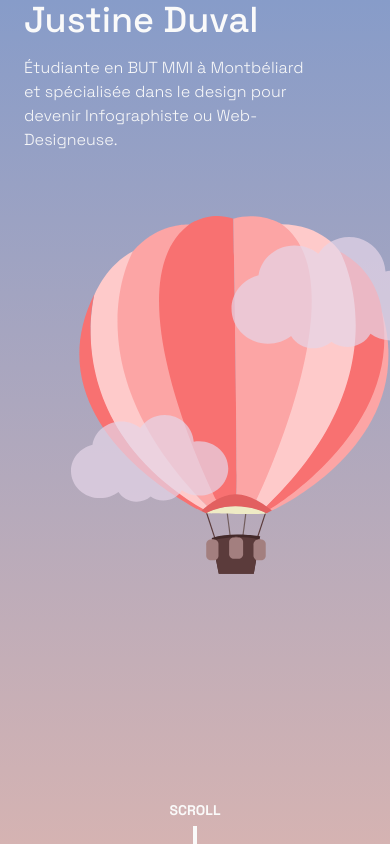
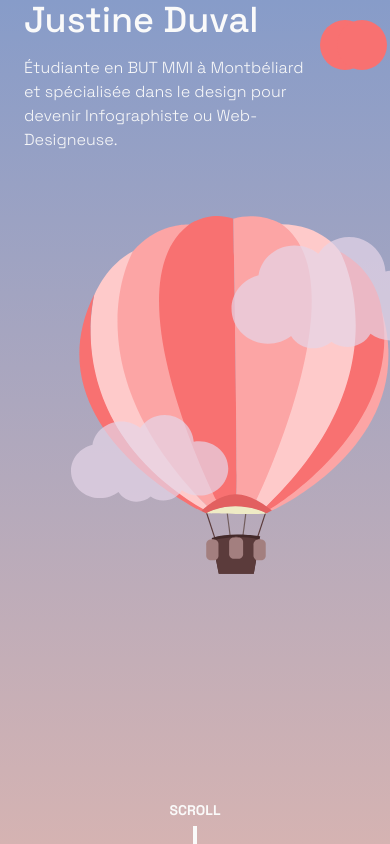
Before and after one commit to duval-justine/Portfolio_Justine_Duval, a Vue app: page / in a window 390 px wide. Built offline with nearby package versions, Linux system fonts and the light colour scheme.

Commit message:
Début du menu responsive forat 3xs

```diff
--- a/src/components/Header.vue
+++ b/src/components/Header.vue
@@ -1,21 +1,31 @@
 <template>
+    <!-- Menu Format 3XS -->
+    <div class="xs:hidden z-50">
+        <input type="checkbox" id="active">
+        <label for="active" class="menu-btn"><i class="fas fa-bars"></i></label>
+        <div class="wrapper">
+            <ul class="font-space-grotesk text-[60px] font-bold   text-white">
+                <li>
+                    <RouterLink to="/projetsco">Projets</RouterLink>
+                </li>
+                <li>
+                    <RouterLink class="lg:text-lg lg:" to="/">À Propos</RouterLink>
+                </li>
+            </ul>
+        </div>
+    </div>
+    <!-- Fin du Menu Format 3XS -->
+
+
+    <!-- Menu Format MD -->
     <div class="relative z-30 mx-10 hidden justify-between pt-7 md:flex">
         <RouterLink to="/">
             <Logo class="relative z-30 ml-8" />
         </RouterLink>
         <div>
             <nav>
-                <ul class=" mx-7
-            relative
-            flex flex-shrink-0 flex-grow-0
-            items-center
-            justify-start
-            gap-20
-            font-space-grotesk
-            text-[24px]
-            font-bold
-            text-white pr-5
-          ">
+                <ul
+                    class=" mx-7 relative flex flex-shrink-0 flex-grow-0 items-center  justify-start gap-20 font-space-grotesk text-[24px] font-bold text-center   text-white pr-5 ">
                     <li>
                         <RouterLink class=" lg:text-lg " to="/projetsco">Projets</RouterLink>
                     </li>
@@ -26,7 +36,10 @@
             </nav>
         </div>
     </div>
+    <!-- Fin du Menu Format MD -->
 </template>
+
+
 <script>
 import Logo from "./icons/IconLogo.vue";
 export default {
@@ -34,7 +47,10 @@ export default {
 }
 </script>
 
+
+
 <style>
+/* Menu md:flex */
 nav ul li {
     position: relative;
 }
@@ -54,4 +70,117 @@ nav ul li a::after {
 nav ul li a:hover::after {
     width: 50%;
 }
+
+/* Fin Menu md:flex */
+
+
+
+/* Menu 3xs:flex */
+.wrapper {
+    position: fixed;
+    top: 0;
+    left: 0px;
+    height: 100%;
+    width: 100%;
+    z-index: 60;
+    background: #F87171;
+    clip-path: circle(25px at calc(100% - 45px) 45px);
+    transition: all 0.3s ease-in-out;
+}
+
+#active:checked~.wrapper {
+    clip-path: circle(75%);
+}
+
+.menu-btn {
+    position: absolute;
+    z-index: 70;
+    right: 3px;
+    top: 20px;
+    height: 50px;
+    width: 50px;
+    line-height: 50px;
+    border-radius: 50%;
+    cursor: pointer;
+    background: #F87171;
+    transition: all 0.3s ease-in-out;
+}
+
+#active:checked~.menu-btn {
+    color: #fff;
+}
+
+#active:checked~.menu-btn i:before {
+    content: "\f00d";
+}
+
+.wrapper ul {
+    position: absolute;
+    top: 50%;
+    left: 50%;
+    transform: translate(-50%, -50%);
+    list-style: none;
+    text-align: center;
+}
+
+.wrapper ul li {
+    margin: 15px 0;
+}
+
+.wrapper ul li a {
+    color: #fff;
+    z-index: 80;
+    text-decoration: none;
+    font-size: 30px;
+    font-weight: 500;
+    padding: 5px 30px;
+    border-radius: 50px;
+    background: #F87171;
+    position: relative;
+    line-height: 50px;
+    transition: all 0.3s ease;
+}
+
+/* .wrapper ul li a:after {
+    position: absolute;
+    z-index: 90;
+    content: "";
+    background: #fff;
+    background: linear-gradient(#F87, #ffffff, #F87171);
+    background: linear-gradient(375deg, #1cc7d0, #2ede98);
+    width: 104%;
+    height: 110%;
+    left: -2%;
+    top: -5%;
+
+    border-radius: 50px;
+    transform: scaleY(0);
+    z-index: -1;
+    animation: rotate 1.5s linear infinite;
+    transition: transform 0.3s ease;
+} */
+
+/* .wrapper ul li a:hover:after {
+    transform: scaleY(1);
+}
+
+.wrapper ul li a:hover {
+    color: #fff;
+} */
+
+input[type="checkbox"] {
+    display: none;
+
+    @keyframes rotate {
+        0% {
+            filter: hue-rotate(0deg);
+        }
+
+        100% {
+            filter: hue-rotate(360deg);
+        }
+    }
+}
+
+/* Fin menu 3xs:flex */
 </style>
```
